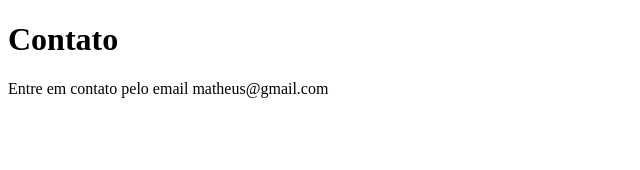
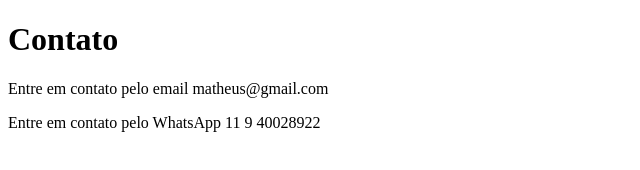
Before and after one commit to MatheusFrancallaci1/sistema-de-cadastro, a plain HTML site: page contato.html in a window 1280 px wide. Shown: the whole page, without its empty margins (0-640 px from the left). Drawn offline with Linux system fonts and the light colour scheme.

Commit message:
add whatsapp

```diff
--- a/contato.html
+++ b/contato.html
@@ -9,6 +9,7 @@
 <body>
     <h1>Contato</h1>
     <p>Entre em contato pelo email matheus@gmail.com</p>
+    <p>Entre em contato pelo WhatsApp 11 9 40028922</p>
     <script src="app.js"></script>
 </body>
 </html>
```
